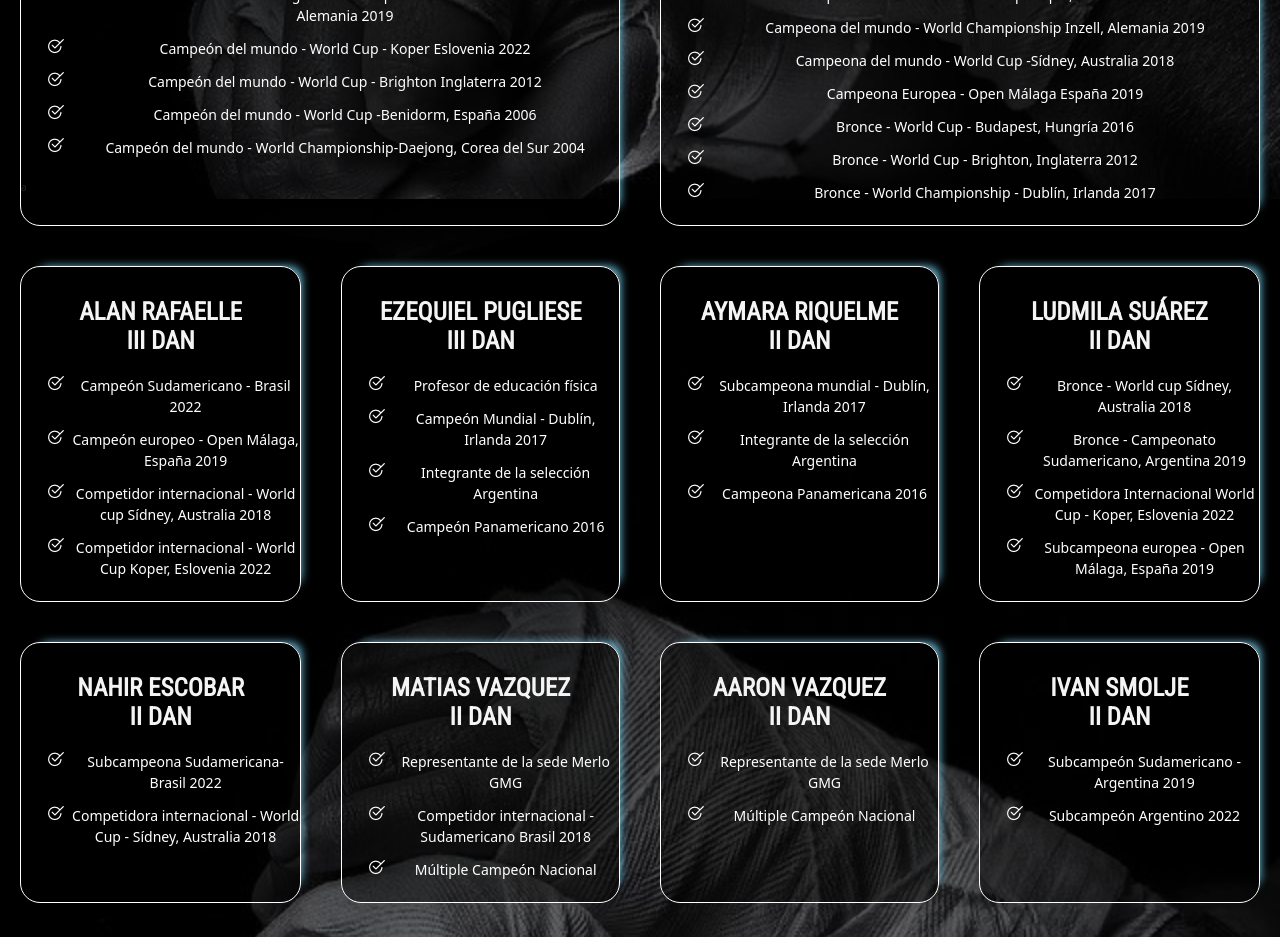
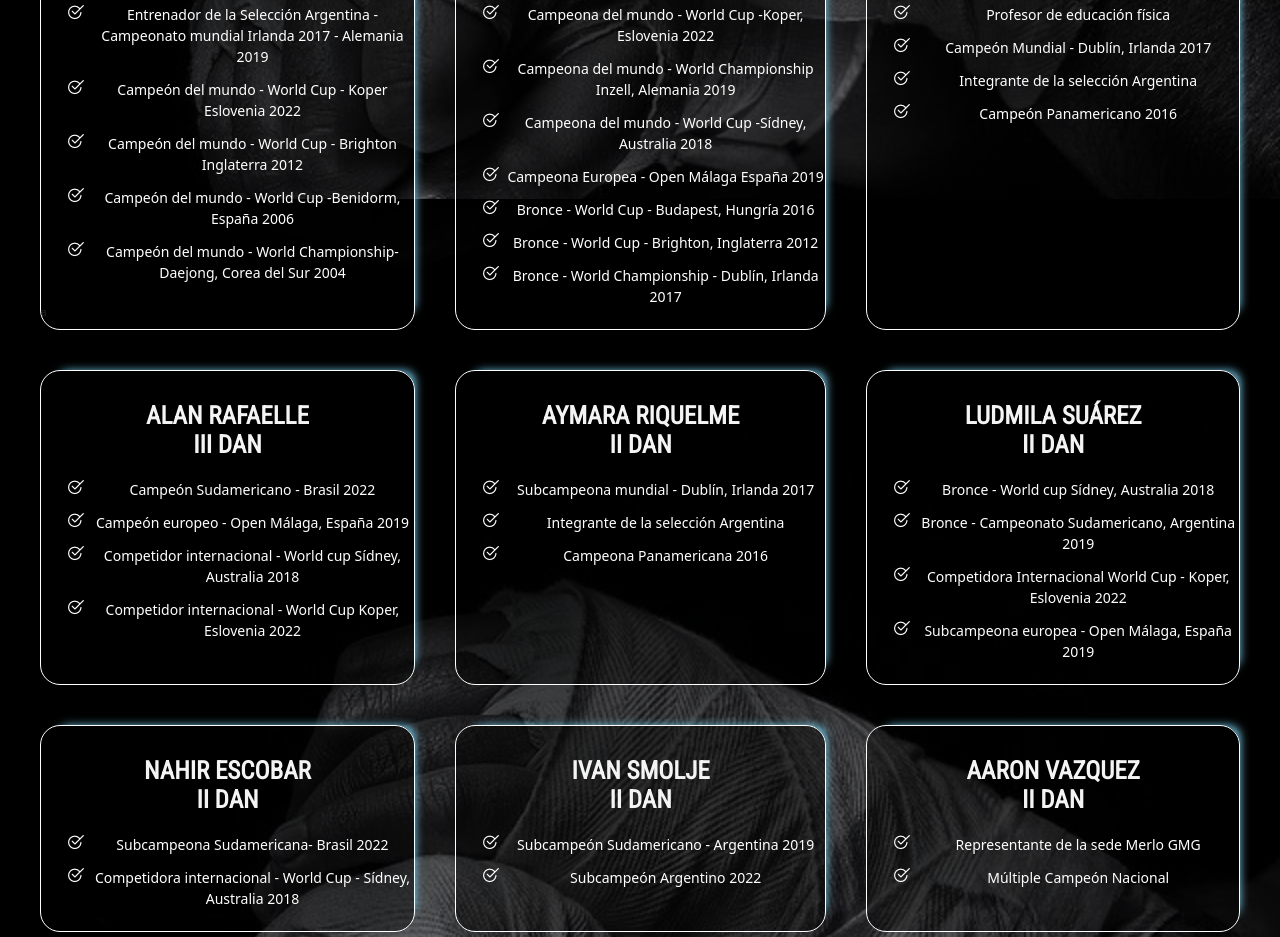
Before and after one commit to emmanuelalbe/InstitutodeTaekwondo, a plain HTML site: page instructores.html in a window 1280 px wide. Shown: the part 601-1538 px from the top of the page. Drawn offline with nearby package versions, Linux system fonts and the light colour scheme.

Commit message:
Trabajo Finalizado

```diff
--- a/scss/_estiloInstructores.scss
+++ b/scss/_estiloInstructores.scss
@@ -201,12 +201,13 @@ html{
 }
 
 .mianevento{
-    margin: 2rem;
+    margin: 4rem;
     display: grid;
     grid-template-areas:
-    "martin  martin fernanda fernanda "
-    "alan  ezequiel aymara ludmila "
-    " nahir matias aron  ivan";
+    "martin  fernanda ezequiel  "
+    " alan aymara ludmila  "
+    " nahir ivan aron  "
+    ".  matias .";
     grid-column-gap:4rem;
     grid-row-gap:4rem;
 }
```
Also changed, not shown: sedes.html (+2 -2 lines), css/estilo.css, imagenes/argentina.png (deleted), 1 other file.
